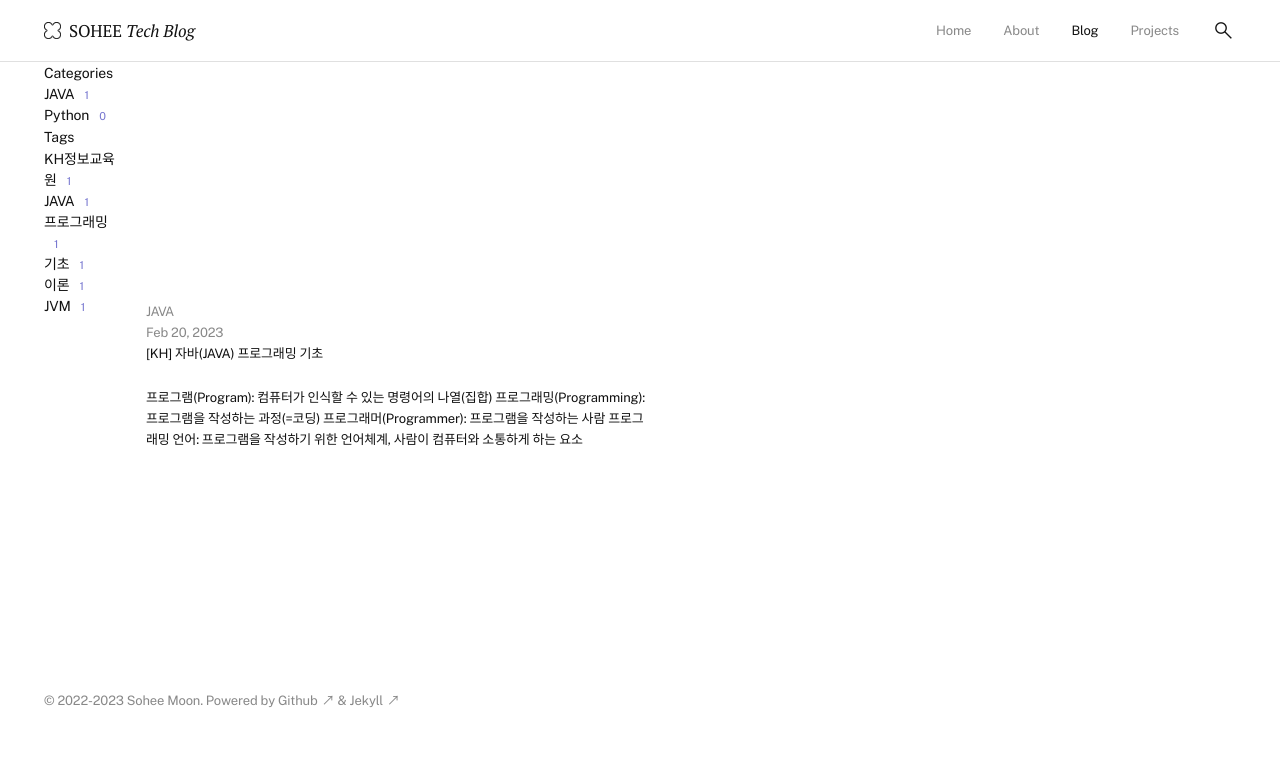
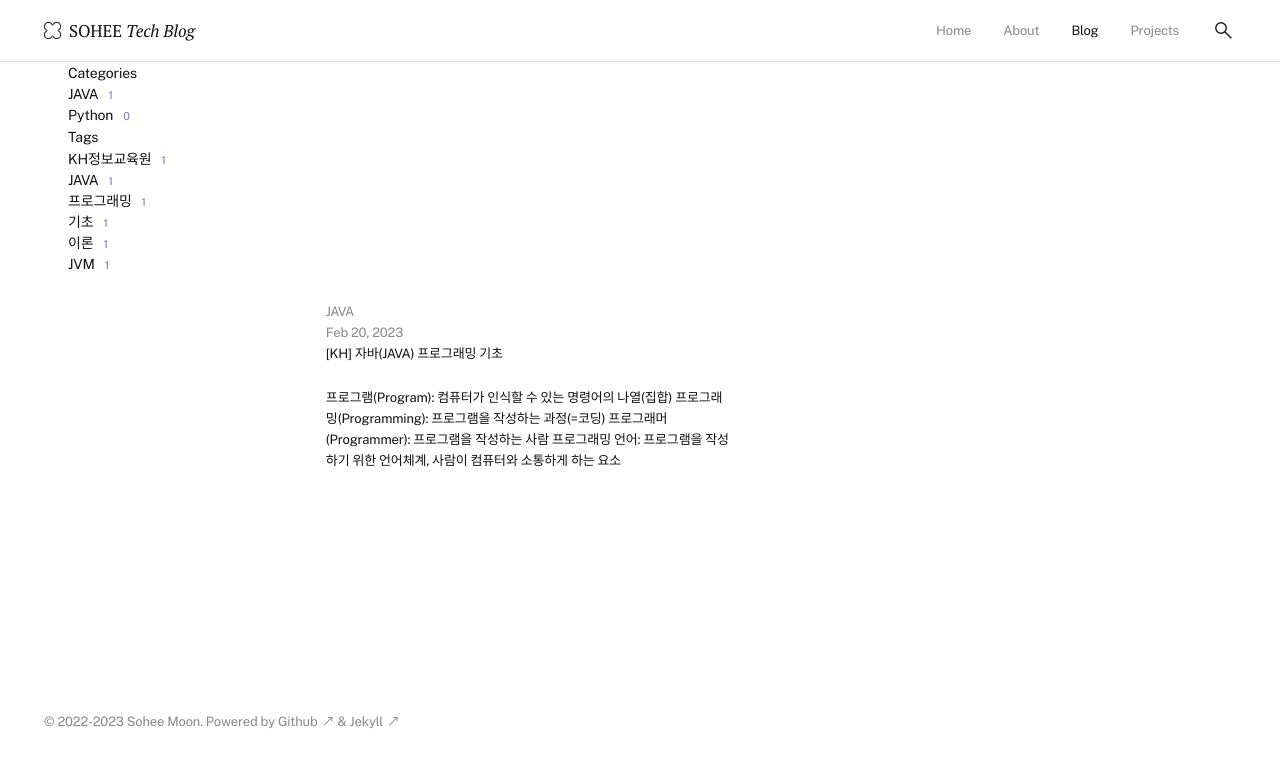
Before and after one commit to soheetech/soheetech.github.io, a Jekyll site: the page built from blog.md, in a window 1280 px wide. Shown: the top 768 px of the page. Built offline with Jekyll 4.4.1, drawn with Linux system fonts in a browser that asks for light colours.

Commit message:
Update main.scss

```diff
--- a/assets/css/main.scss
+++ b/assets/css/main.scss
@@ -267,5 +267,13 @@ footer {
     overflow-y: scroll;
   }
 
-/* section */
-section.container { padding: 0; }
+
+/* sidebar */
+
+#sidebar {
+  width: calc( 100% / 3);
+}
+
+
+
+#sidebar h4 {}
```
